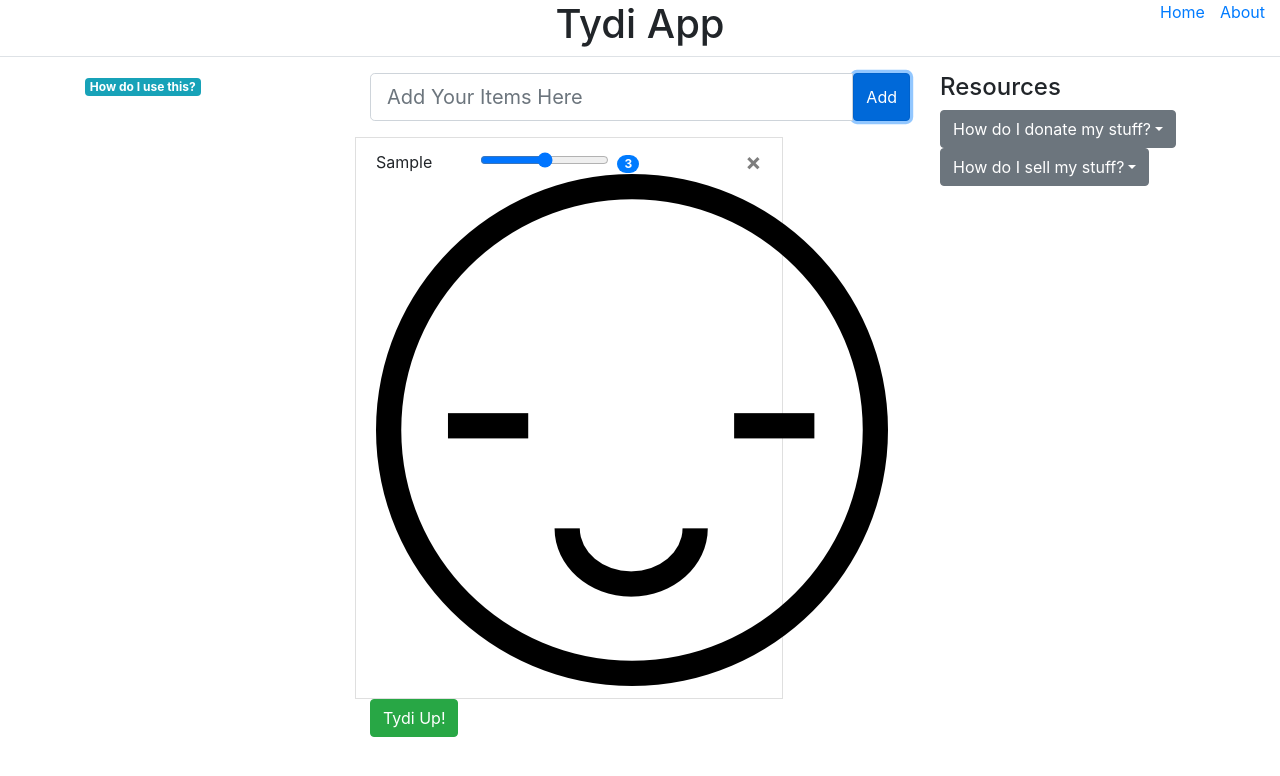
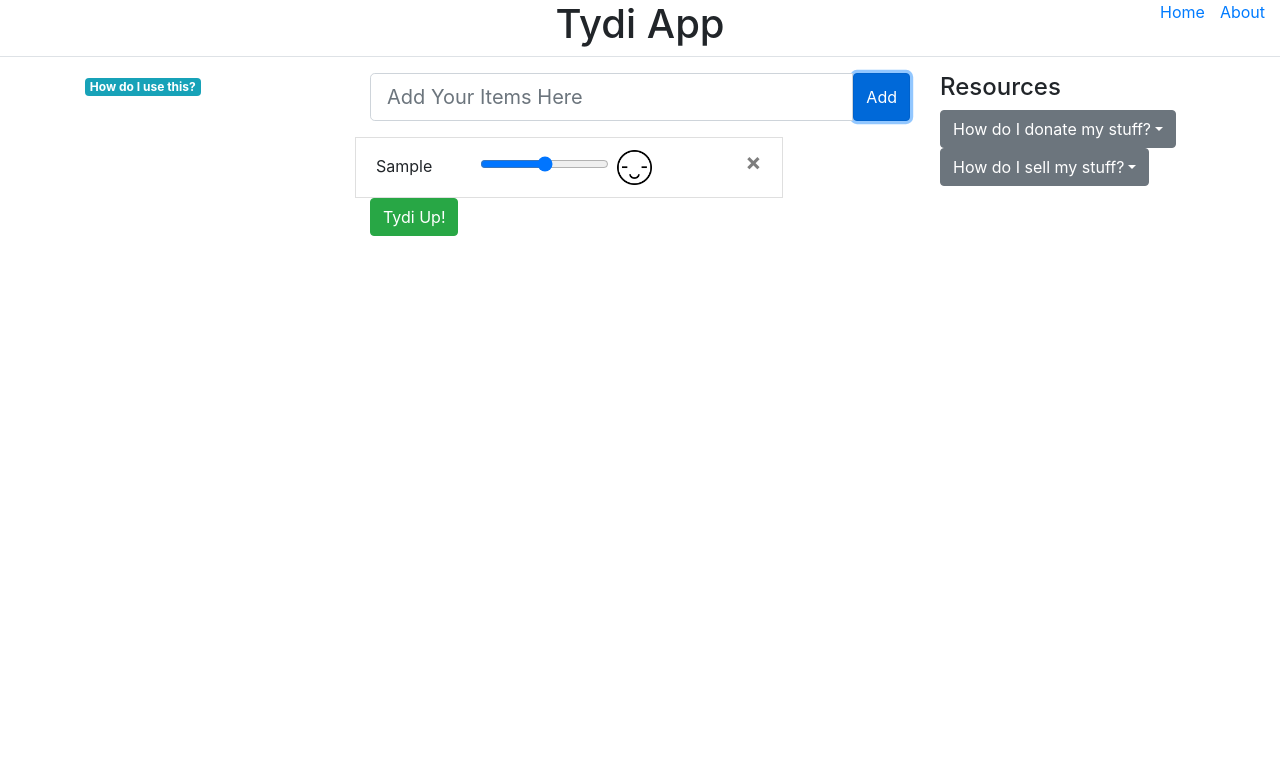
Before and after one commit to Beznet/tydii, a Next.js app: page / in a window 1280 px wide. Both pictures are taken after typing "Sample" into the empty fields and a click on the button "Add". Shown: the top 776 px of the page. Built offline with nearby package versions, Linux system fonts and the light colour scheme.

Commit message:
resizd faces so they don't look dumb as hell

```diff
--- a/components/Slider.js
+++ b/components/Slider.js
@@ -24,13 +24,11 @@ const Slider = ({ value, onValueChange }) => {
           name="customRange"
           value={value}
           onChange={onChange}
-          default="2"
           min="1"
           max="5"
         />
       </div>
-      <span className="badge badge-primary badge-pill">{value}</span>
-      <img src={faceImages[value]} alt="face-rating" />
+      <img className="face-img" src={faceImages[value]} alt="face-rating" />
     </>
   );
 };
--- a/styles/style.css
+++ b/styles/style.css
@@ -4,6 +4,10 @@
 
 .item-list {
   font-size: 200px;
+}
+
+.face-img {
+  width: 35px;
 }
 
 .bounce {
```
